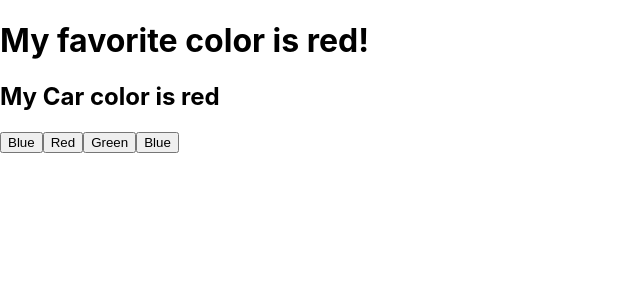
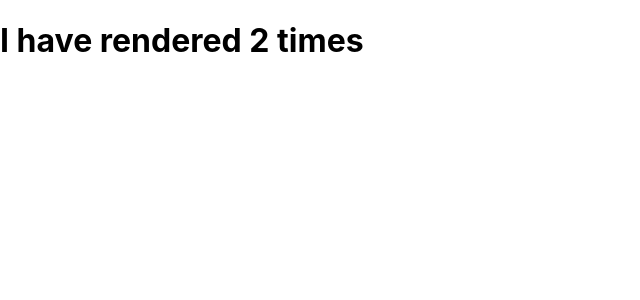
Before and after one commit to vinayjs/react-hooks, a React (Create React App) app: page / in a window 1280 px wide. Shown: the top 300 px of the page, without its empty margins (0-640 px from the left). Built offline with nearby package versions, Linux system fonts and the light colour scheme.

Commit message:
useEffect hook

```diff
--- /dev/null
+++ b/src/Useeffect.js
@@ -0,0 +1,22 @@
+// The useEffect Hook allows you to perform side effects in your components.
+
+// Some examples of side effects are: fetching data, directly updating the DOM, and timers.
+
+// useEffect accepts two arguments. The second argument is optional.
+
+// useEffect(<function>, <dependency>)
+
+import { useState, useEffect } from "react";
+
+
+function Useffect() {
+    const [count, setCount] = useState(0);
+    useEffect(()=>{
+        setTimeout(()=> {
+            setCount((count) => count + 1);
+        }, 1000)
+    },[])
+    return <h1> I have rendered {count} times</h1>
+}
+
+export default Useffect;
--- a/src/index.js
+++ b/src/index.js
@@ -1,13 +1,14 @@
 import React from 'react';
 import ReactDOM from 'react-dom/client';
 import './index.css';
-import App from './App';
+// import App from './App';
 import reportWebVitals from './reportWebVitals';
+import Useffect from './Useeffect';
 
 const root = ReactDOM.createRoot(document.getElementById('root'));
 root.render(
   <React.StrictMode>
-    <App />
+    <Useffect />
   </React.StrictMode>
 );
 
```
